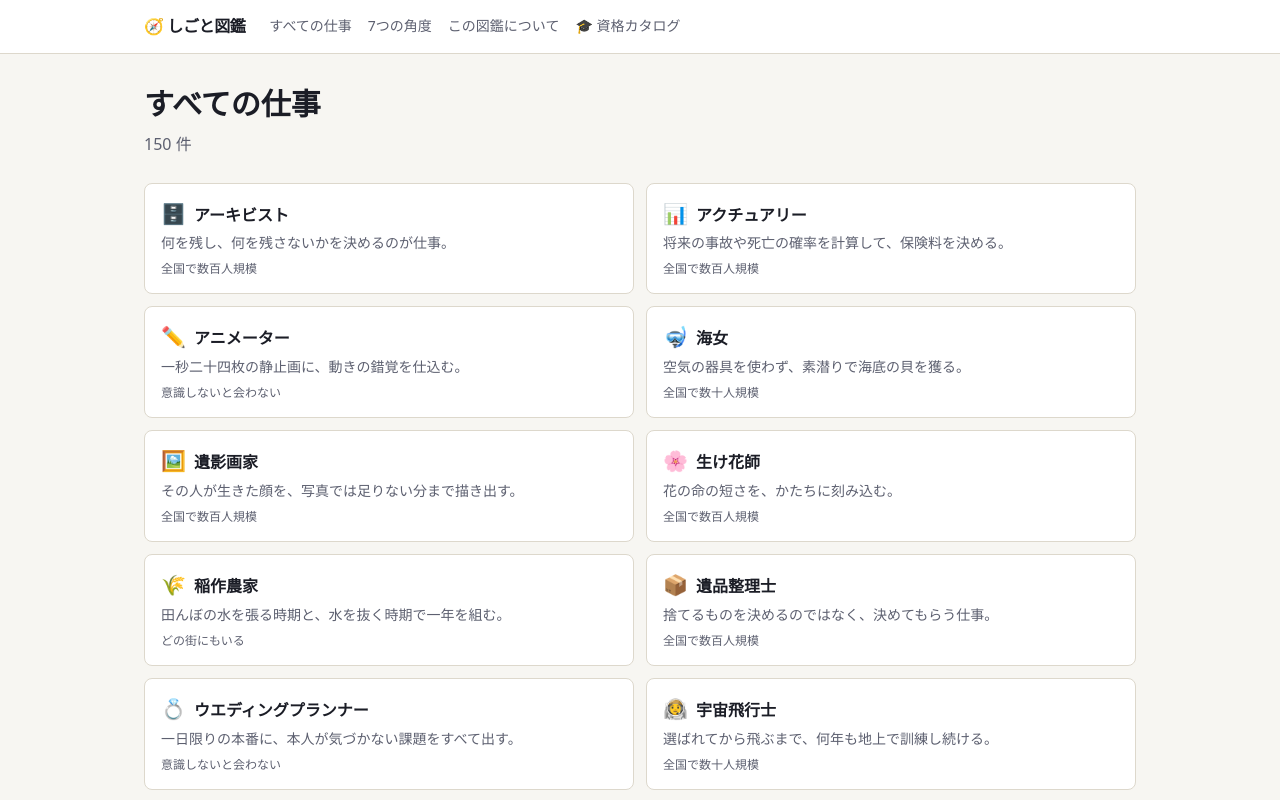
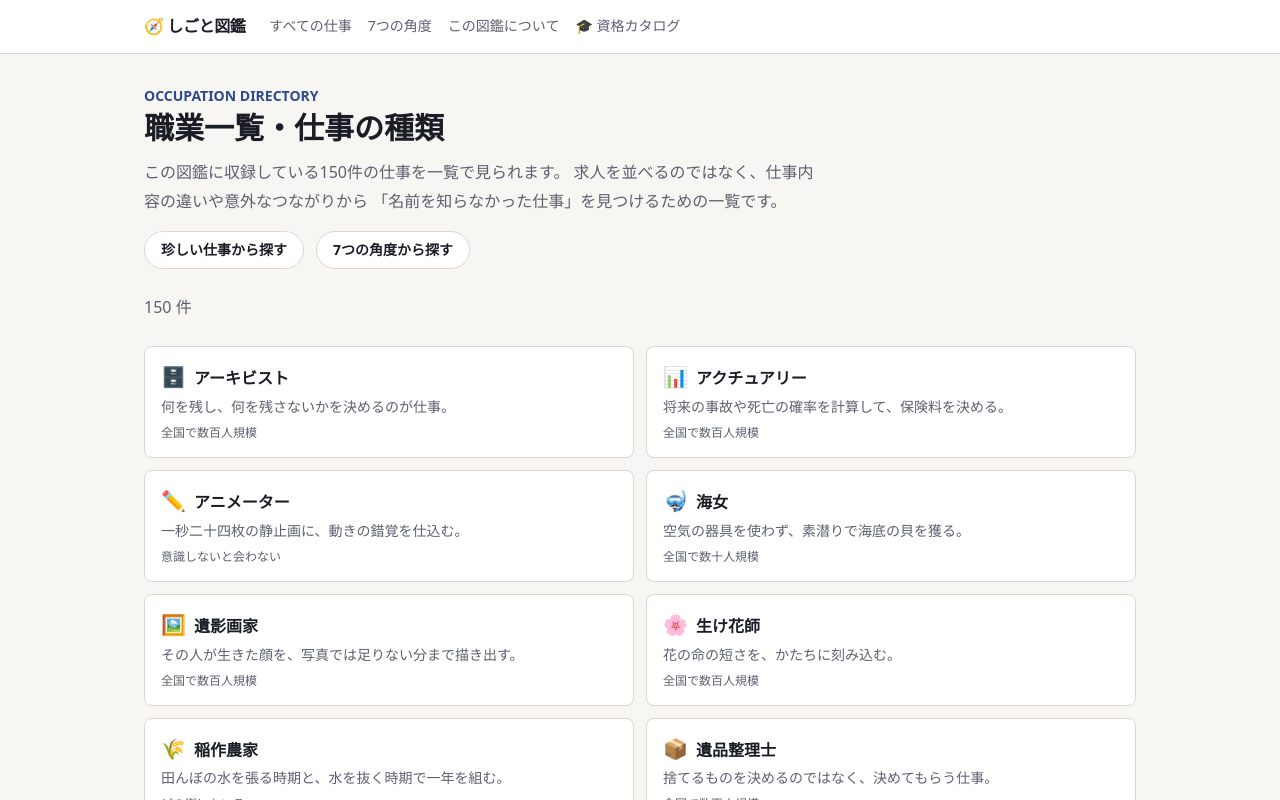
Before and after one commit to nomuonji/job-world, a Next.js app: page /jobs in a window 1280 px wide. Shown: the top 800 px of the page. Built offline with nearby package versions, Linux system fonts and the light colour scheme.

Commit message:
Strengthen the occupation directory for broad list intent

```diff
--- a/src/app/jobs/page.tsx
+++ b/src/app/jobs/page.tsx
@@ -4,18 +4,55 @@ import { getAllJobs } from "@/lib/data";
 import { RARITY_LABEL } from "@/lib/labels";
 
 export const metadata: Metadata = {
-  title: "すべての仕事",
-  description: "この図鑑に載っている仕事の一覧。",
+  title: "職業一覧｜150の仕事・職業の種類を図鑑で探す",
+  description:
+    "しごと図鑑に収録した150の仕事・職業を一覧で紹介。仕事内容の一言要約から、知っている仕事も珍しい仕事も辿って探せます。",
   alternates: { canonical: "/jobs" },
 };
 
 export default function JobsPage() {
   const jobs = getAllJobs();
+  const structuredData = {
+    "@context": "https://schema.org",
+    "@type": "ItemList",
+    name: "職業一覧",
+    numberOfItems: jobs.length,
+    itemListElement: jobs.map((job, index) => ({
+      "@type": "ListItem",
+      position: index + 1,
+      name: job.nameJa,
+      url: `https://job.antonbase.com/jobs/${job.slug}`,
+    })),
+  };
 
   return (
     <div>
-      <h1 className="text-3xl font-bold">すべての仕事</h1>
-      <p className="mt-2 text-[var(--muted)]">{jobs.length} 件</p>
+      <script
+        type="application/ld+json"
+        dangerouslySetInnerHTML={{ __html: JSON.stringify(structuredData) }}
+      />
+      <p className="text-sm font-semibold text-[var(--accent)]">OCCUPATION DIRECTORY</p>
+      <h1 className="mt-1 text-3xl font-bold">職業一覧・仕事の種類</h1>
+      <p className="mt-3 max-w-2xl text-[var(--muted)]">
+        この図鑑に収録している{jobs.length}件の仕事を一覧で見られます。
+        求人を並べるのではなく、仕事内容の違いや意外なつながりから
+        「名前を知らなかった仕事」を見つけるための一覧です。
+      </p>
+      <div className="mt-4 flex flex-wrap gap-3 text-sm">
+        <Link
+          href="/rare-jobs"
+          className="rounded-full border border-[var(--border)] bg-[var(--surface)] px-4 py-2 font-semibold hover:border-[var(--accent)]"
+        >
+          珍しい仕事から探す
+        </Link>
+        <Link
+          href="/facets"
+          className="rounded-full border border-[var(--border)] bg-[var(--surface)] px-4 py-2 font-semibold hover:border-[var(--accent)]"
+        >
+          7つの角度から探す
+        </Link>
+      </div>
+      <p className="mt-6 text-[var(--muted)]">{jobs.length} 件</p>
 
       <ul className="mt-6 grid gap-3 sm:grid-cols-2">
         {jobs.map((job) => (
```
